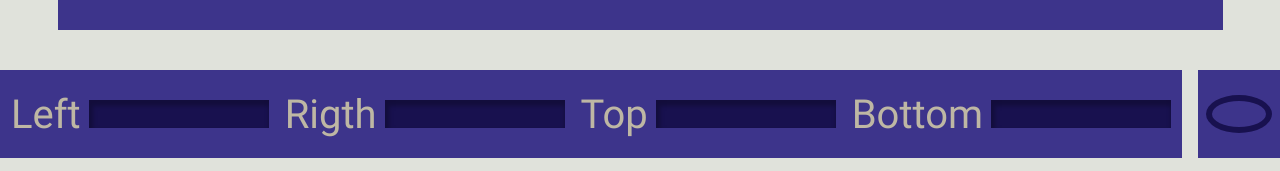
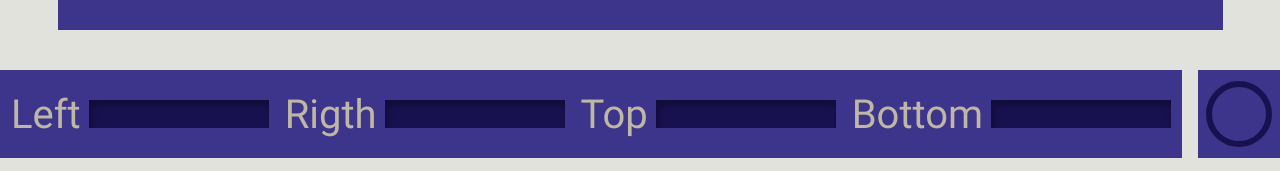
Before and after one commit to lucasnetwork/border-preview, a React (Create React App) app in the folder web/: page / in a window 1280 px wide. Shown: the part 626-797 px from the top of the page. Built offline with nearby package versions, Linux system fonts and the light colour scheme.

Commit message:
web:add button animation

```diff
--- a/web/src/components/ChangeBorderTypeButton/index.js
+++ b/web/src/components/ChangeBorderTypeButton/index.js
@@ -1,15 +1,19 @@
 import PropType from 'prop-types';
+import { useEffect } from 'react';
 
 import Container from './styles';
 
-const ChangeBorderTypeButton = ({ handleChange, ...rest }) => (
-	<Container onClick={handleChange} {...rest}>
-		<span />
-	</Container>
-);
+const ChangeBorderTypeButton = ({ handleChange, elipt, ...rest }) => {
+	return (
+		<Container elipt={elipt} onClick={handleChange} {...rest}>
+			<span />
+		</Container>
+	);
+};
 
 ChangeBorderTypeButton.propTypes = {
 	handleChange: PropType.func,
+	elipt: PropType.bool,
 };
 
 export default ChangeBorderTypeButton;
--- a/web/src/components/ChangeBorderTypeButton/styles.js
+++ b/web/src/components/ChangeBorderTypeButton/styles.js
@@ -1,4 +1,4 @@
-import styled from 'styled-components';
+import styled, { css } from 'styled-components';
 
 export default styled.button`
 	width: 88px;
@@ -19,9 +19,18 @@ export default styled.button`
 	span {
 		display: block;
 		width: 66px;
-		height: 38px;
+		height: 66px;
 		border: 6px solid #18114f;
 		box-sizing: border-box;
 		border-radius: 50%;
+		transition: height 0.2s linear;
 	}
+	${({ elipt }) =>
+		elipt &&
+		css`
+			span {
+				width: 66px;
+				height: 38px;
+			}
+		`}
 `;
--- a/web/src/views/Home/index.js
+++ b/web/src/views/Home/index.js
@@ -72,6 +72,7 @@ const Home = () => {
 							bordervalues={borderValues}
 						/>
 						<ChangeBorderTypeButton
+							elipt={elipt}
 							handleChange={() => setElipt(!elipt)}
 							className="button"
 						/>
```
